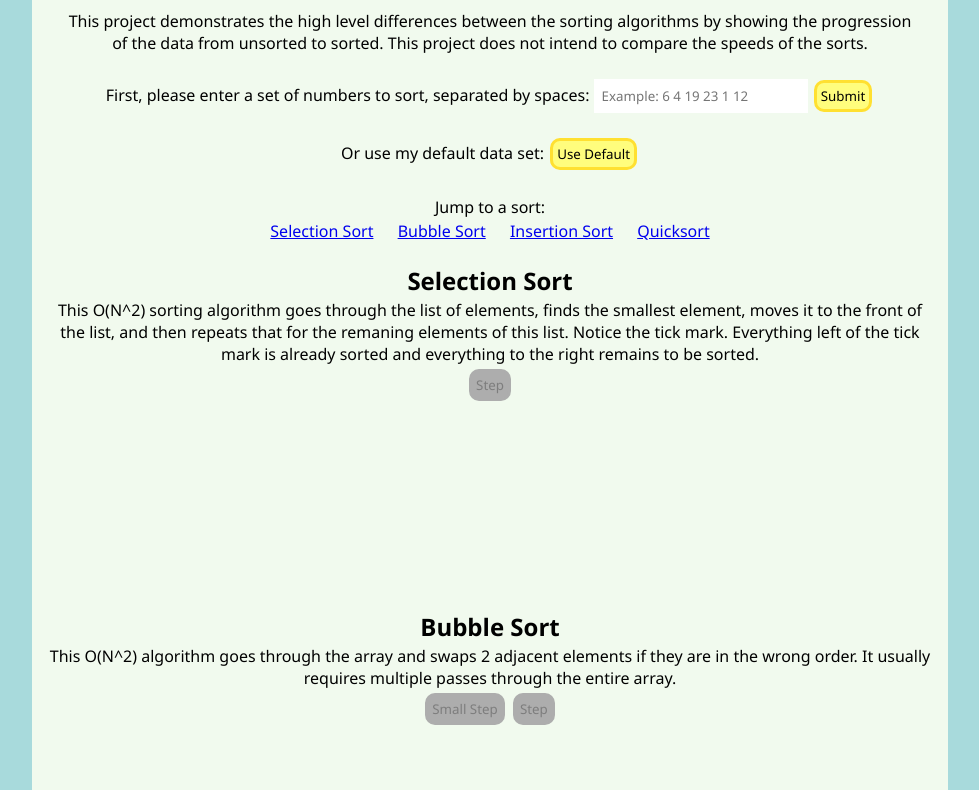
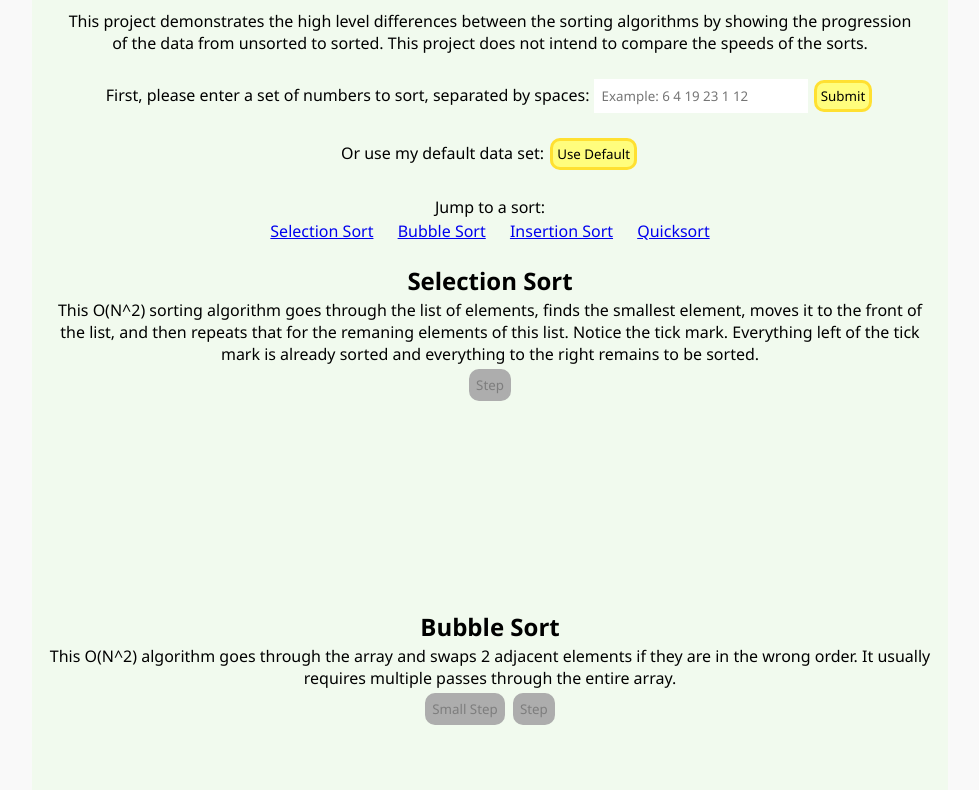
Before and after one commit to yatharthb/yatharthb.github.io, a plain HTML site: page sorting-algorithms/index.html in a window 1280 px wide. Shown: the part 91-881 px from the top of the page, without its empty margins (150-1129 px from the left). Drawn offline with nearby package versions, Linux system fonts and the light colour scheme.

Commit message:
Update styles.css

```diff
--- a/sorting-algorithms/styles.css
+++ b/sorting-algorithms/styles.css
@@ -5,7 +5,7 @@
 }
 
 body {
-    background-color: #a8dadc; /*rgb(147, 177, 157);*/
+    background-color: #f9f9f9; /*rgb(147, 177, 157);*/
     text-align: center;
 }
 
```
